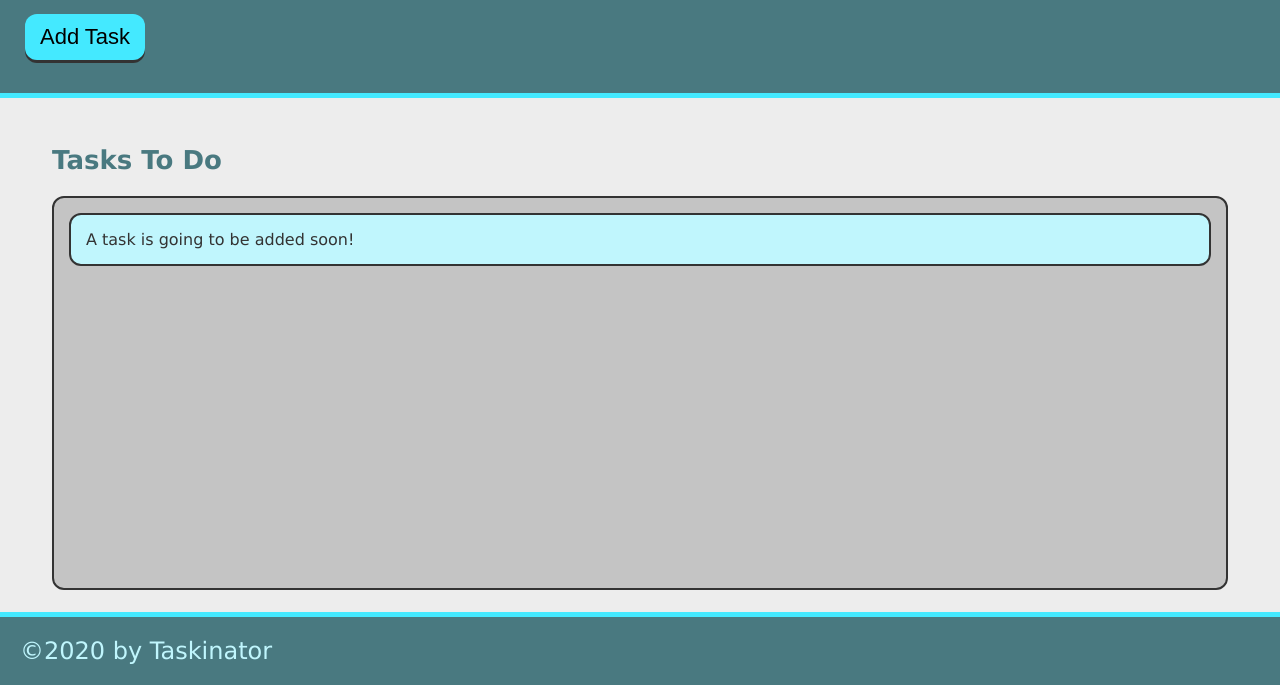
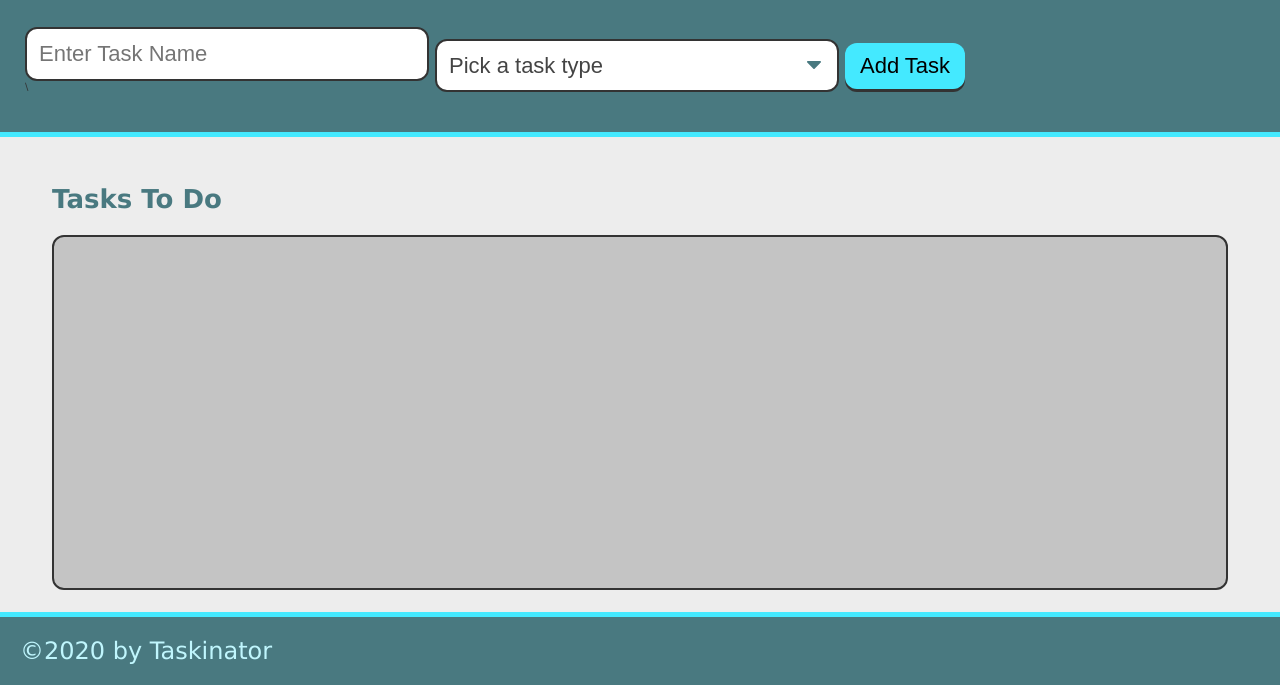
Before and after one commit to KrisSmith7/taskinator, a plain HTML site: page index.html in a window 1280 px wide. Shown: the part 115-800 px from the top of the page. Drawn offline with Linux system fonts and the light colour scheme.

Commit message:
added form and inputs to html

```diff
--- a/assets/js/script.js
+++ b/assets/js/script.js
@@ -2,7 +2,7 @@ var buttonEl = document.querySelector("#save-task");
 var tasksToDoEl = document.querySelector("#tasks-to-do");
 
 var createTaskHandler = function () {
-    var listItemEl = document.createElement ("li");
+    var listItemEl = document.createElement("li");
     listItemEl.className = "task-item";
     listItemEl.textContent = "This is a new task.";
     tasksToDoEl.appendChild(listItemEl);
--- a/index.html
+++ b/index.html
@@ -1,5 +1,6 @@
 <!DOCTYPE html>
 <html lang="en">
+
 <head>
     <meta charset="UTF-8">
     <meta http-equiv="X-UA-Compatible" content="IE=edge">
@@ -7,26 +8,44 @@
     <title>Taskinator</title>
     <link rel="stylesheet" href="./assets/css/style.css">
 </head>
+
 <body>
     <header>
         <h1 class="page-title">Taskinator</h1>
         <p>Click the button below to add a new task! </p>
-        <button id="save-task" class="btn">Add Task</button>
+        <form id="task-form">
+            <div class="form-group">
+                <input type="text" name="task-name" placeholder="Enter Task Name" />\
+            </div>
+            <div class="form-group">
+                <select name="task-type" class="select-dropdown">
+                    <option value="" disabled selected>Pick a task type</option>
+                    <option value="Print">Print</option>
+                    <option value="Web">Web</option>
+                    <option value="Mobile">Mobile</option>
+                </select>
+            </div>
+            <div class="form-group">
+                <button id="save-task" class="btn">Add Task</button>
+            </div>
+        </form>
+
     </header>
     <main class="page-content">
         <section class="task-list-wrapper">
             <h2 class="list-title">Tasks To Do</h2>
-            <ul id = "tasks-to-do" class="task-list">
-                <li class="task-item">A task is going to be added soon!</li>
+            <ul id="tasks-to-do" class="task-list">
+
             </ul>
         </section>
     </main>
 
 
-<footer>
-    &copy;2020 by Taskinator
-</footer>
+    <footer>
+        &copy;2020 by Taskinator
+    </footer>
     <script src="./assets/js/script.js"></script>
 
 </body>
+
 </html>
```
